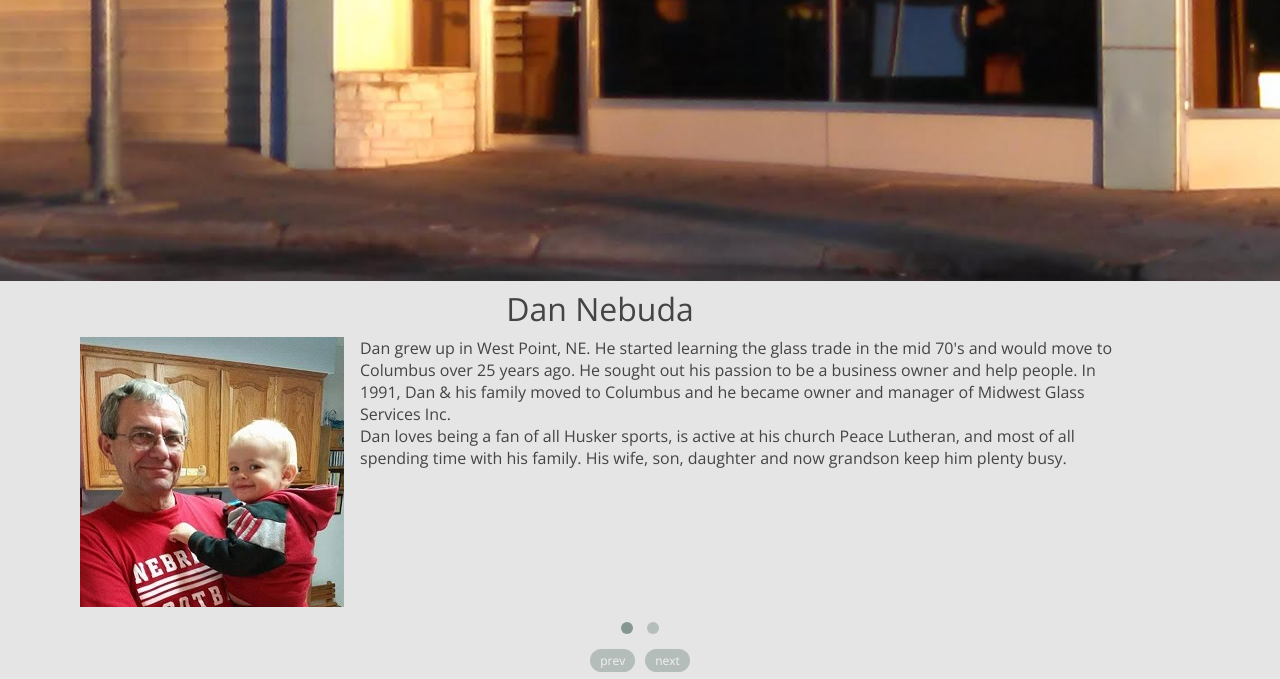
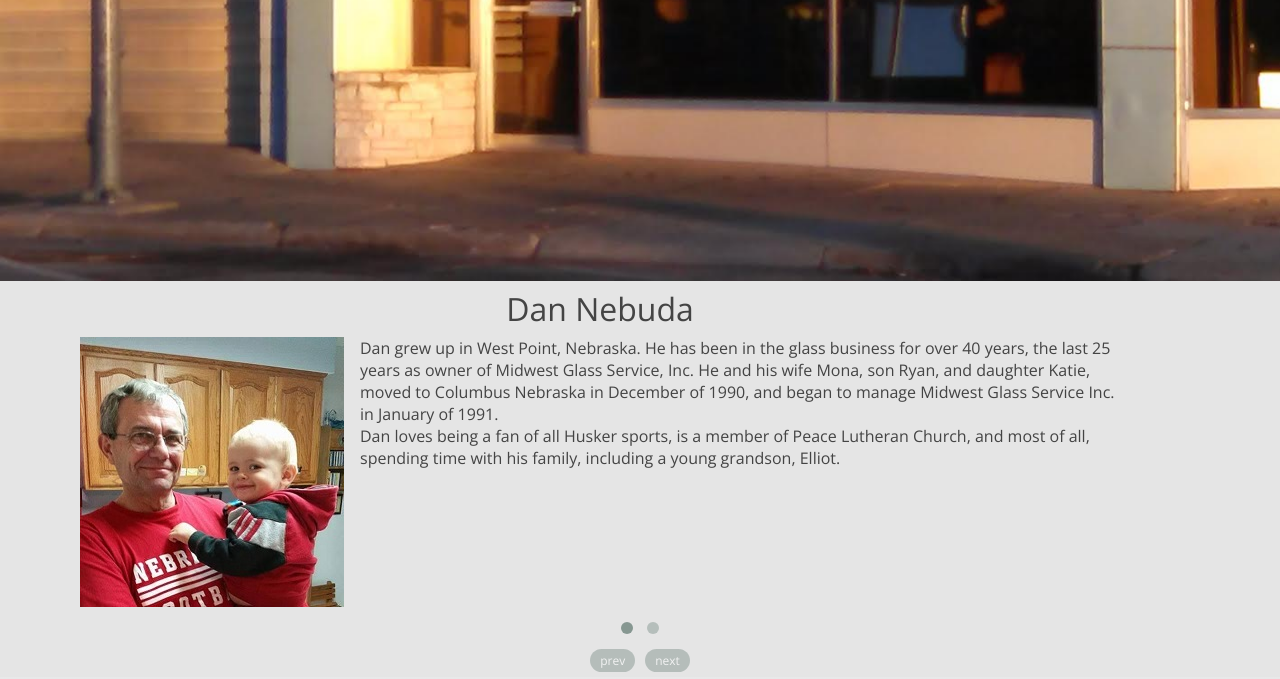
Before and after one commit to rbuda/mgsi, a plain HTML site: page about.html in a window 1280 px wide. Shown: the part 593-1272 px from the top of the page. Drawn offline with nearby package versions, Linux system fonts and the light colour scheme; files whose address does not match are found by name.

Commit message:
Modified Dan's Description

```diff
--- a/about.html
+++ b/about.html
@@ -65,8 +65,8 @@
                         <div class="item">
                            <img src="img/dan2.jpg" alt="">
                         </div>
-                     <p>Dan grew up in West Point, NE. He started learning the glass trade in the mid 70's and would move to Columbus over 25 years ago. He sought out his passion to be a business owner and help people. In 1991, Dan & his family moved to Columbus and he became owner and manager of Midwest Glass Services Inc.</p>
-                     <p>Dan loves being a fan of all Husker sports, is active at his church Peace Lutheran, and most of all spending time with his family. His wife, son, daughter and now grandson keep him plenty busy.</p>
+                     <p>Dan grew up in West Point, Nebraska.  He has been in the glass business for over 40 years, the last 25 years as owner of Midwest Glass Service, Inc.  He and his wife Mona, son Ryan, and daughter Katie, moved to Columbus Nebraska in December of 1990, and began to manage Midwest Glass Service Inc. in January of 1991.</p>
+                     <p>Dan loves being a fan of all Husker sports, is a member of Peace Lutheran Church, and most of all, spending time with his family, including a young grandson, Elliot.</p>
                   </div>
                   <div class="item2">
                      <h2>Mike Brandt</h2>
```
